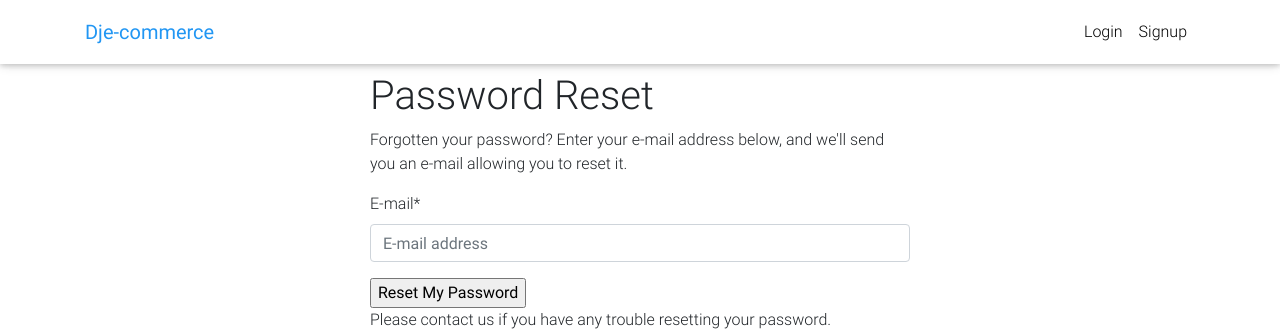
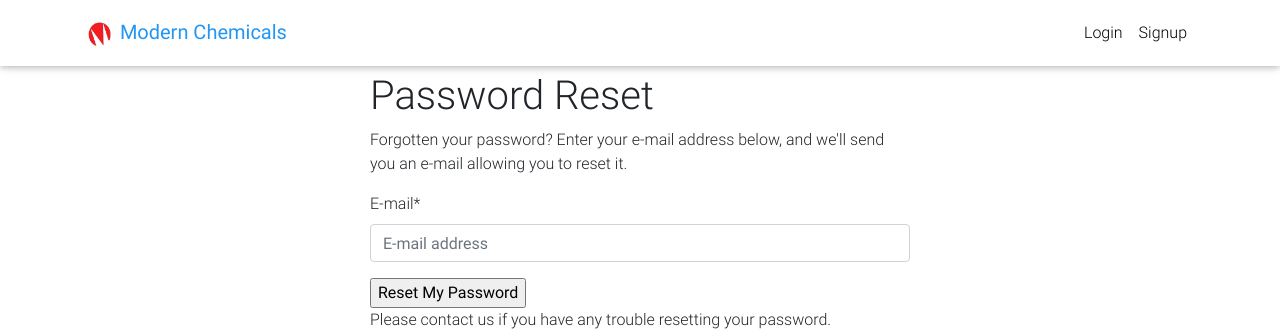
Before and after one commit to Harshad-Chavan/ECOM, a Django app: page /accounts/password/reset/ in a window 1280 px wide. Shown: the top 333 px of the page. Run offline with Django 3.2, Linux system fonts and the light colour scheme; some libraries are stand-ins or nearby versions.

Commit message:
changed favicon and brand image

```diff
--- a/src/templates/base.html
+++ b/src/templates/base.html
@@ -9,6 +9,7 @@
   <meta http-equiv="x-ua-compatible" content="ie=edge">
 
   <title>{% block head_title %}{% endblock %}</title>
+  <link rel="shortcut icon" type="image/png" href="{% static 'favicon.ico' %}"/>
     {% block extra_head %}
     {% endblock %}
   <!-- Font Awesome -->
@@ -59,7 +60,8 @@
 
       <!-- Brand -->
       <a class="navbar-brand waves-effect" href="{% url 'core:home-page' %}">
-        <strong class="blue-text">Dje-commerce</strong>
+        <img src="{% static 'favicon.ico' %}" width="30" height="30" alt="">
+        <strong class="blue-text">Modern Chemicals</strong>
       </a>
 
       <!-- Collapse -->
```
Also changed, not shown: src/db.sqlite3, src/static_in_env/favicon.ico (added).
